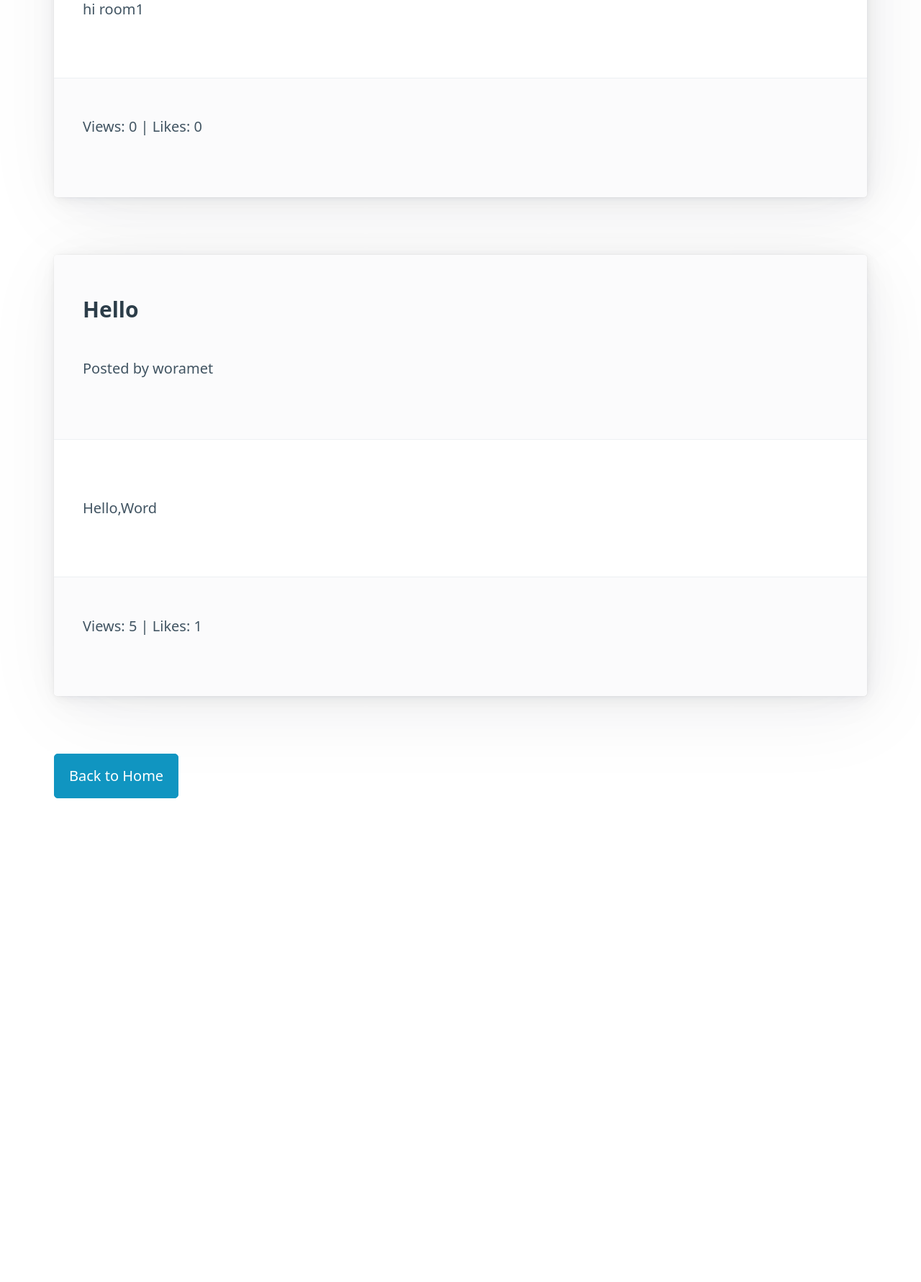
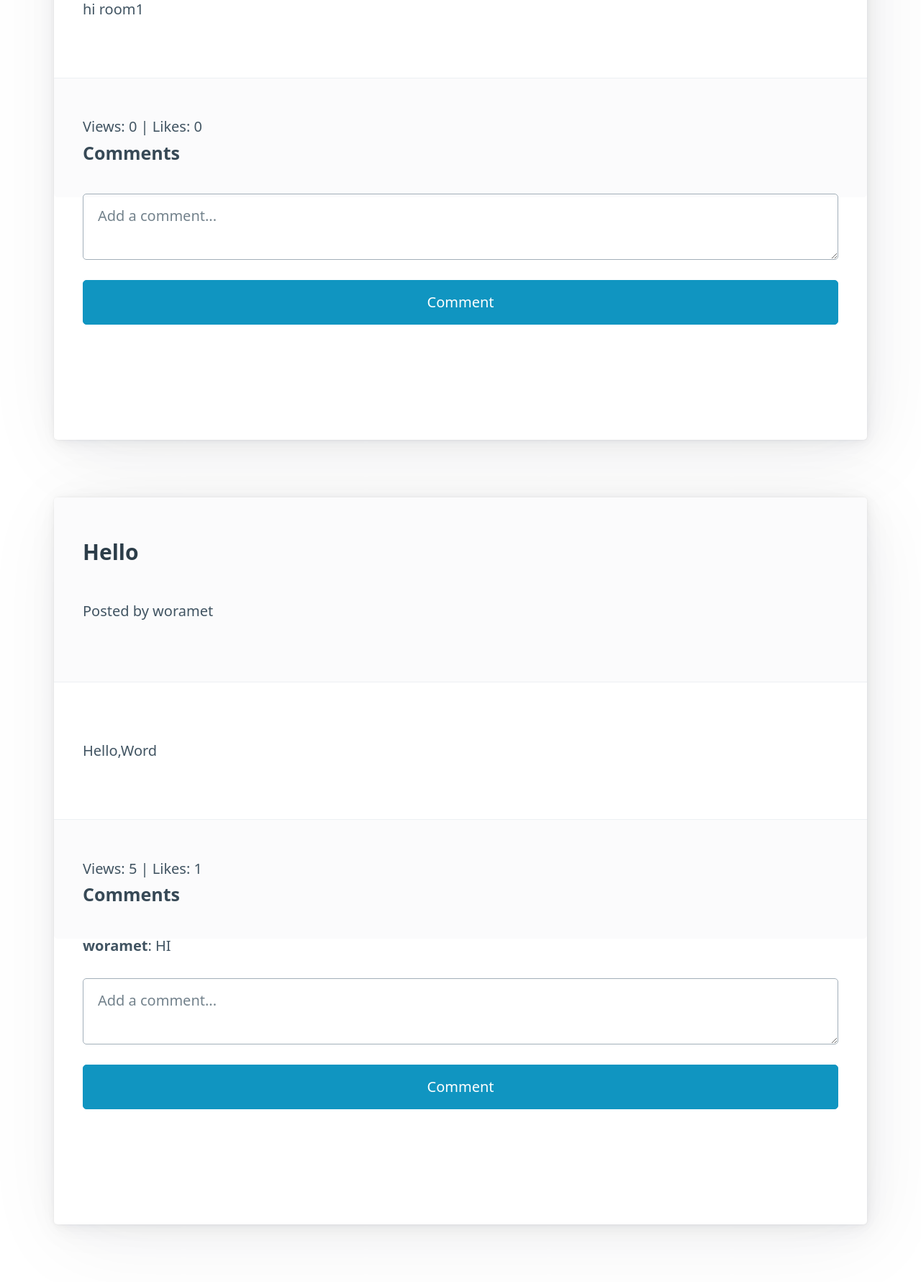
Before and after one commit to Woramet7897/FlaskWebsite-, a Flask app: page /page/1 in a window 1280 px wide. Shown: the part 559-2340 px from the top of the page at 72% size. Before the commit the page ends 1668 px from the top, so only its background shows below. Run offline with Flask 3, Linux system fonts and the light colour scheme; a user stored in the database is signed in.

Commit message:
Update templates/page.html to include a comment section:

```diff
--- a/templates/page.html
+++ b/templates/page.html
@@ -23,6 +23,20 @@
             <footer>
                 <p>Views: {{ post.view_count }} | Likes: {{ post.like_count }}</p>
             </footer>
+
+            <!-- Comment section -->
+            <section>
+                <h4>Comments</h4>
+                {% for comment in post.comments %}
+                <div>
+                    <p><strong>{{ comment.author.username }}</strong>: {{ comment.content }}</p>
+                </div>
+                {% endfor %}
+                <form method="POST" action="{{ url_for('comment_post', post_id=post.id) }}">
+                    <textarea name="content" placeholder="Add a comment..." required></textarea>
+                    <button type="submit">Comment</button>
+                </form>
+            </section>
         </article>
         {% endfor %}
 
```
